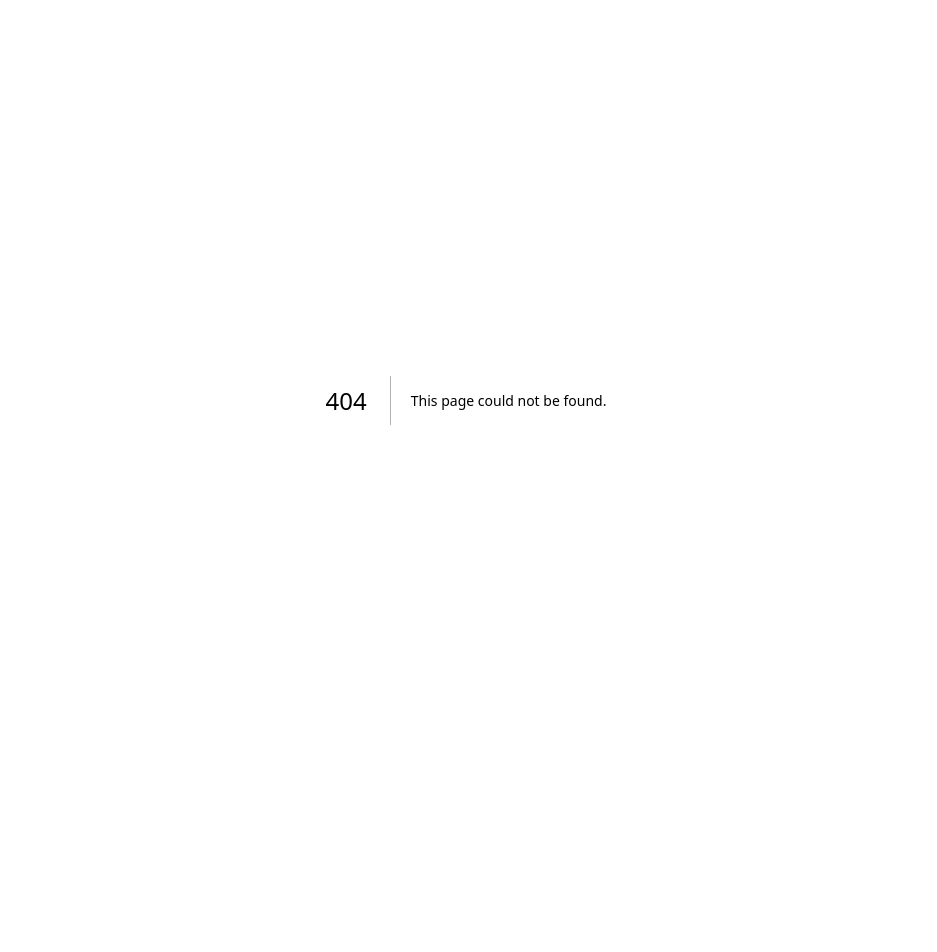
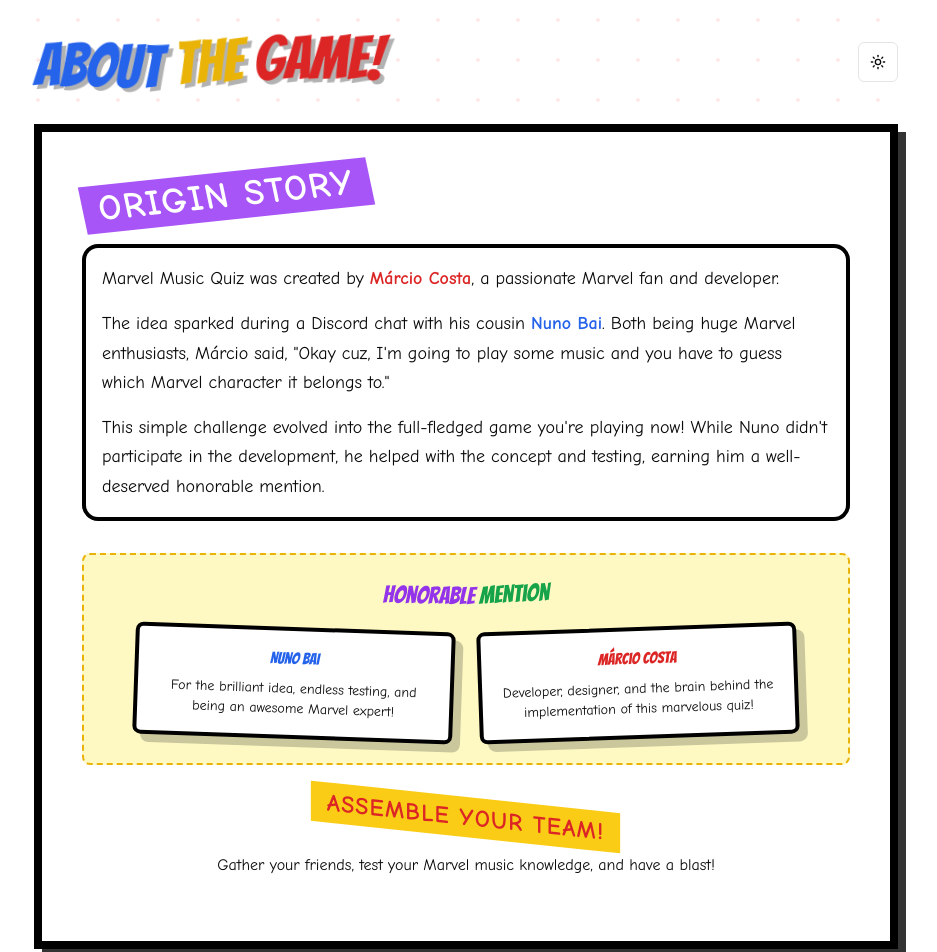
Before and after one commit to MarcioCosta75/MarvelMusicQuiz, a Next.js app: page /about in a window 1280 px wide. Before the commit this address had no page. Shown: the top 952 px of the page, without its empty margins (174-1111 px from the left). Before the commit the page ends 800 px from the top, so only its background shows below. Built offline with nearby package versions, Linux system fonts and the light colour scheme.

Commit message:
feat: add About page with origin story and credits

```diff
--- /dev/null
+++ b/app/about/page.tsx
@@ -0,0 +1,84 @@
+"use client"
+
+import Link from "next/link"
+import { Button } from "@/components/ui/button"
+import { ThemeToggle } from "@/components/theme-toggle"
+import { ComicPanel } from "@/components/comic-effects"
+import { SpeechBubble } from "@/components/speech-bubble"
+import { ComicText } from "@/components/comic-effects"
+import { ArrowLeft } from "lucide-react"
+
+export default function AboutPage() {
+  return (
+    <div className="container mx-auto px-4 py-8 max-w-4xl comic-bg-light dark:comic-bg-dark min-h-screen">
+      <div className="flex justify-between items-center mb-8">
+        <h1 className="text-4xl md:text-6xl font-comic transform -rotate-2 text-red-600 dark:text-red-500 drop-shadow-[4px_4px_0px_rgba(0,0,0,0.3)] dark:drop-shadow-[4px_4px_0px_rgba(255,255,255,0.2)]">
+          <span className="inline-block transform rotate-3 text-blue-600 dark:text-blue-500">About</span>{" "}
+          <span className="inline-block transform -rotate-1 text-yellow-500">The</span>{" "}
+          <span className="inline-block transform rotate-2 text-red-600 dark:text-red-500">Game!</span>
+        </h1>
+        <ThemeToggle />
+      </div>
+
+      <ComicPanel className="relative overflow-hidden mb-8">
+        <div className="p-6">
+          <ComicText type="boom" size="lg" className="mb-6">Origin Story</ComicText>
+
+          <div className="mb-8 font-comic-sans text-lg leading-relaxed">
+            <SpeechBubble>
+              <p className="mb-4">
+                Marvel Music Quiz was created by <span className="font-bold text-red-600 dark:text-red-400">Márcio Costa</span>,
+                a passionate Marvel fan and developer.
+              </p>
+              <p className="mb-4">
+                The idea sparked during a Discord chat with his cousin <span className="font-bold text-blue-600 dark:text-blue-400">Nuno Bai</span>.
+                Both being huge Marvel enthusiasts, Márcio said, "Okay cuz, I'm going to play some music and you have to guess
+                which Marvel character it belongs to."
+              </p>
+              <p>
+                This simple challenge evolved into the full-fledged game you're playing now! While Nuno didn't participate
+                in the development, he helped with the concept and testing, earning him a well-deserved honorable mention.
+              </p>
+            </SpeechBubble>
+          </div>
+
+          <div className="bg-yellow-100 dark:bg-yellow-900/40 p-6 rounded-lg border-2 border-dashed border-yellow-500 mb-8">
+            <h2 className="text-2xl font-comic mb-4 transform -rotate-1 text-center">
+              <span className="inline-block transform rotate-2 text-purple-600 dark:text-purple-400">Honorable</span>{" "}
+              <span className="inline-block transform -rotate-2 text-green-600 dark:text-green-400">Mention</span>
+            </h2>
+            <div className="flex flex-col md:flex-row items-center justify-center gap-6">
+              <div className="bg-white dark:bg-gray-800 rounded-lg p-4 border-4 border-black dark:border-white shadow-[8px_8px_0px_rgba(0,0,0,0.2)] transform rotate-2 max-w-xs w-full">
+                <h3 className="text-center font-comic text-blue-600 dark:text-blue-400 mb-2">Nuno Bai</h3>
+                <p className="text-center text-sm font-comic-sans">
+                  For the brilliant idea, endless testing, and being an awesome Marvel expert!
+                </p>
+              </div>
+              <div className="bg-white dark:bg-gray-800 rounded-lg p-4 border-4 border-black dark:border-white shadow-[8px_8px_0px_rgba(0,0,0,0.2)] transform -rotate-2 max-w-xs w-full">
+                <h3 className="text-center font-comic text-red-600 dark:text-red-400 mb-2">Márcio Costa</h3>
+                <p className="text-center text-sm font-comic-sans">
+                  Developer, designer, and the brain behind the implementation of this marvelous quiz!
+                </p>
+              </div>
+            </div>
+          </div>
+
+          <div className="text-center">
+            <ComicText type="pow" size="md" className="mb-4">Assemble Your Team!</ComicText>
+            <p className="font-comic-sans mb-6">
+              Gather your friends, test your Marvel music knowledge, and have a blast!
+            </p>
+          </div>
+        </div>
+      </ComicPanel>
+
+      <div className="text-center mt-8">
+        <Link href="/">
+          <Button className="bg-yellow-400 hover:bg-yellow-500 text-black font-comic text-lg uppercase tracking-wider transform hover:scale-105 transition-transform border-4 border-black shadow-[4px_4px_0px_rgba(0,0,0,1)] hover:shadow-[2px_2px_0px_rgba(0,0,0,1)] active:shadow-none">
+            <ArrowLeft className="mr-2 h-4 w-4" /> Back to Home
+          </Button>
+        </Link>
+      </div>
+    </div>
+  )
+}
--- a/components/landing-page.tsx
+++ b/components/landing-page.tsx
@@ -18,6 +18,7 @@ import { SpeechBubble } from "./speech-bubble"
 import { ComicText } from "./comic-effects"
 import type { JoinRoomResponse } from "@/context/socket-context"
 import HostDisconnected from "./host-disconnected"
+import Link from "next/link"
 
 export default function LandingPage() {
   const { createRoom, joinRoom, addPlayer, startGame, endRound, nextRound, playAgain, socket } = useSocket()
@@ -388,7 +389,7 @@ export default function LandingPage() {
                 </Tabs>
               </CardContent>
               <CardFooter className="flex justify-center">
-                <p className="text-sm opacity-70">Assemble your team and test your Marvel music knowledge!</p>
+                <p className="text-sm opacity-70">Assemble your team and test your Marvel music knowledge! <Link href="/about" className="opacity-60 hover:opacity-100 hover:underline ml-1">About</Link></p>
               </CardFooter>
             </ComicPanel>
           )}
```
